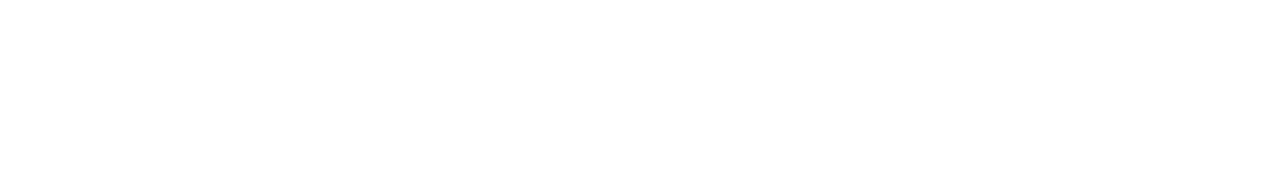
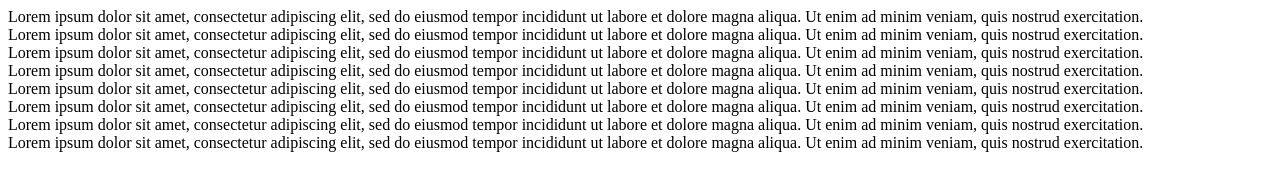
Before and after one commit to Sergey-Navitskiy/Grid, a plain HTML site: page index.html in a window 1280 px wide. Drawn offline with Linux system fonts and the light colour scheme.

Commit message:
nothing int

```diff
--- a/index.html
+++ b/index.html
@@ -1,4 +1,4 @@
-<!DOCTYPE html>
+Lorem ipsum dolor sit amet, consectetur adipiscing elit, sed do eiusmod tempor incididunt ut labore et dolore magna aliqua. Ut enim ad minim veniam, quis nostrud exercitation.<!DOCTYPE html>
 <html lang="en">
 <head>
     <meta charset="UTF-8">
@@ -11,31 +11,31 @@
     <div class="grid-container">
         <div class="news-item">
             <img src="" alt="" class="news-item__img">
-            <div class="news-item__descr"></div>
+            <div class="news-item__descr">Lorem ipsum dolor sit amet, consectetur adipiscing elit, sed do eiusmod tempor incididunt ut labore et dolore magna aliqua. Ut enim ad minim veniam, quis nostrud exercitation.</div>
         </div>
         <div class="news-item">
             <img src="" alt="" class="news-item__img">
-            <div class="news-item__descr"></div>
+            <div class="news-item__descr">Lorem ipsum dolor sit amet, consectetur adipiscing elit, sed do eiusmod tempor incididunt ut labore et dolore magna aliqua. Ut enim ad minim veniam, quis nostrud exercitation.</div>
         </div>
         <div class="news-item">
             <img src="" alt="" class="news-item__img">
-            <div class="news-item__descr"></div>
+            <div class="news-item__descr">Lorem ipsum dolor sit amet, consectetur adipiscing elit, sed do eiusmod tempor incididunt ut labore et dolore magna aliqua. Ut enim ad minim veniam, quis nostrud exercitation.</div>
         </div>
         <div class="news-item">
             <img src="" alt="" class="news-item__img">
-            <div class="news-item__descr"></div>
+            <div class="news-item__descr">Lorem ipsum dolor sit amet, consectetur adipiscing elit, sed do eiusmod tempor incididunt ut labore et dolore magna aliqua. Ut enim ad minim veniam, quis nostrud exercitation.</div>
         </div>
         <div class="news-item">
             <img src="" alt="" class="news-item__img">
-            <div class="news-item__descr"></div>
+            <div class="news-item__descr">Lorem ipsum dolor sit amet, consectetur adipiscing elit, sed do eiusmod tempor incididunt ut labore et dolore magna aliqua. Ut enim ad minim veniam, quis nostrud exercitation.</div>
         </div>
         <div class="news-item">
             <img src="" alt="" class="news-item__img">
-            <div class="news-item__descr"></div>
+            <div class="news-item__descr">Lorem ipsum dolor sit amet, consectetur adipiscing elit, sed do eiusmod tempor incididunt ut labore et dolore magna aliqua. Ut enim ad minim veniam, quis nostrud exercitation.</div>
         </div>
         <div class="news-item">
             <img src="" alt="" class="news-item__img">
-            <div class="news-item__descr"></div>
+            <div class="news-item__descr">Lorem ipsum dolor sit amet, consectetur adipiscing elit, sed do eiusmod tempor incididunt ut labore et dolore magna aliqua. Ut enim ad minim veniam, quis nostrud exercitation.</div>
         </div>
     </div>
 </body>
```
Also changed, not shown: img/arabian-horse.jpg (added), img/cat.jpg (added), img/cherries.jpg (added), img/fog.jpg (added), img/kyrgyzstan.jpg (added), img/mushroom.jpg (added), img/switzerland.jpg (added).
